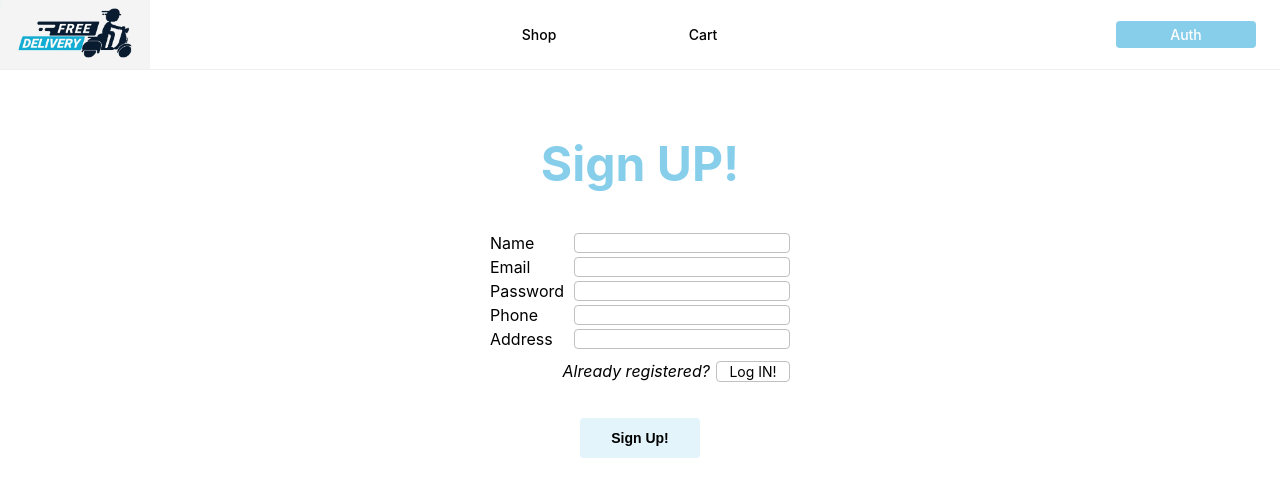
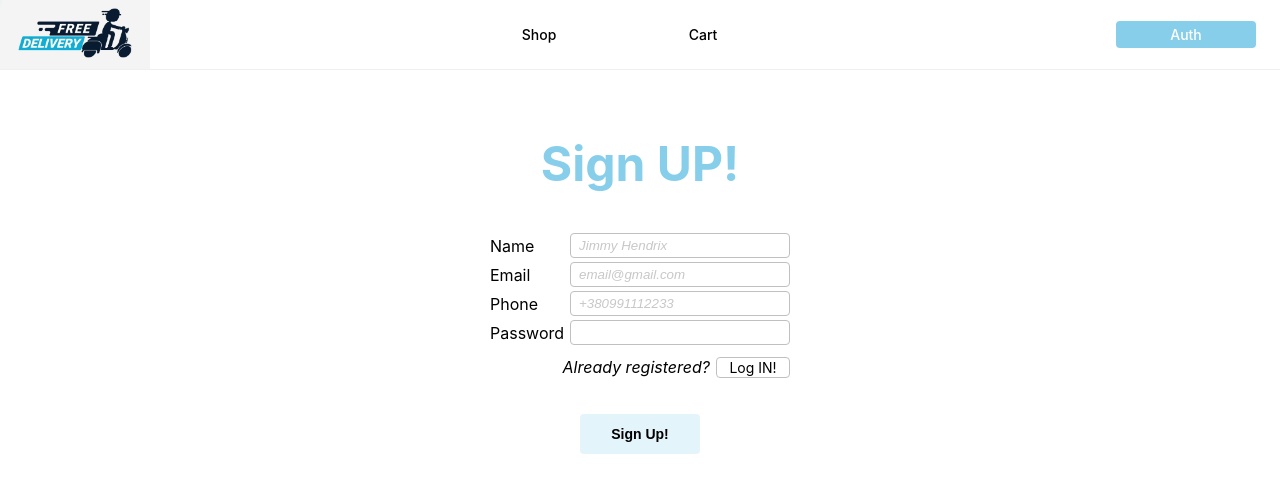
Before and after one commit to Maks-Budiukin/delivery-frontend-vercel, a React (Create React App) app: page /register in a window 1280 px wide. Shown: the top 496 px of the page. Built offline with nearby package versions, Linux system fonts and the light colour scheme.

Commit message:
styled inputs, added placeholders

```diff
--- a/src/components/CartUserForm/CartUserForm.jsx
+++ b/src/components/CartUserForm/CartUserForm.jsx
@@ -68,10 +68,11 @@ export const CartUserForm = () => {
     <StyledForm onSubmit={handleSubmit}>
       <label htmlFor={nameInpudId}>Name </label>
       <input
+            placeholder="Jimmy Hendrix"
             type="text"
             name="name"
             id={nameInpudId}
-            title="Name may contain any symbols and be maximum 16 characters long."
+            title="Name may contain any symbols and be maximum 16 characters long"
             value={name}
             onChange={onInputChange}
             maxLength={16}
@@ -79,6 +80,7 @@ export const CartUserForm = () => {
               />
       <label htmlFor={phoneInpudId}>Number </label>
       <input
+            placeholder="+380991112233"
             type="tel"
             name="number"
             id={phoneInpudId}
@@ -92,20 +94,24 @@ export const CartUserForm = () => {
               />
       <label htmlFor={emailInpudId}>Email </label>
       <input
+        placeholder="email@gmail.com"
         type="email"
         name="email"
         id={emailInpudId}
         pattern="[a-z0-9._%+-]+@[a-z0-9.-]+\.[a-z]{2,4}$"
         value={email}
         onChange={onInputChange}
+        title="Your email address"
         required
           />
-      <label htmlFor={addressInpudId}>Address </label>
-      <input
+      <label htmlFor={addressInpudId}>Delivery address </label>
+      <textarea
+            rows="4"
+            placeholder="London, Baker's Street, 1"
             type="text"
             name="address"
             id={addressInpudId}
-            title="Your address for deliveries."
+            title="Your address for deliveries"
             value={address}
             onChange={onInputChange}
 
--- a/src/components/CartUserForm/CartUserForm.styled.js
+++ b/src/components/CartUserForm/CartUserForm.styled.js
@@ -5,21 +5,49 @@ export const StyledForm = styled.form`
   display: flex;
   flex-wrap: wrap;
   justify-content: space-between;
+  align-items: center;
   height: 170px;
   gap: 4px;
   width: 300px;
 
   input {
-    display: flex;
     width: 210px;
     flex-direction: column;
     border: 1px solid silver;
     border-radius: 4px;
+    padding: 4px;
 
     &:hover,
     &:focus {
       outline: none;
       border: 1px solid skyblue;
+    }
+
+    &::placeholder {
+      padding-left: 4px;
+      font-style: italic;
+      opacity: 0.4;
+    }
+  }
+
+  textarea {
+    width: 100%;
+    flex-direction: column;
+    border: 1px solid silver;
+    border-radius: 4px;
+    padding: 4px;
+    resize: none;
+
+    &:hover,
+    &:focus {
+      outline: none;
+      border: 1px solid skyblue;
+    }
+
+    &::placeholder {
+      padding-left: 4px;
+      font-style: italic;
+      opacity: 0.4;
     }
   }
 `;
@@ -28,7 +56,7 @@ export const StyledButton = styled.button`
   display: block;
   margin-left: auto;
   background-color: #fff;
-  padding: 5px 10px;
+  padding: 12px 16px;
   border: 1px solid skyblue;
   border-radius: 4px;
   color: skyblue;
--- a/src/components/Login/Login.jsx
+++ b/src/components/Login/Login.jsx
@@ -36,6 +36,7 @@ export const Login = () => {
         <StyledForm onSubmit={handleSubmit}>
           <label htmlFor={emailInpudId}>Email </label>
           <input
+            placeholder="email@gmail.com"
             type="email"
             name="email"
             id={emailInpudId}
--- a/src/components/Login/Login.styled.js
+++ b/src/components/Login/Login.styled.js
@@ -16,7 +16,8 @@ export const StyledForm = styled.form`
   width: 300px;
 
   input {
-    display: flex;
+    /* display: flex; */
+    padding: 4px;
     width: 210px;
     flex-direction: column;
     border: 1px solid silver;
@@ -26,6 +27,11 @@ export const StyledForm = styled.form`
     &:focus {
       outline: none;
       border: 1px solid skyblue;
+    }
+    &::placeholder {
+      padding-left: 4px;
+      font-style: italic;
+      opacity: 0.4;
     }
   }
 `;
--- a/src/components/Register/Register.jsx
+++ b/src/components/Register/Register.jsx
@@ -7,17 +7,15 @@ import { Wrapper, StyledForm, LinkBlock, LinkLabel, StyledLink, StyledButton, He
 
 export const Register = () => {
 
+    const [name, setName] = useState("");
+    const [email, setEmail] = useState("");
+    const [password, setPassword] = useState("")
+    const [phone, setPhone] = useState("");
+
     const nameInpudId = nanoid();
     const emailInpudId = nanoid();
     const passwordInpudId = nanoid();
     const phoneInpudId = nanoid();
-    const addressInpudId = nanoid();
-
-    const [name, setName] = useState("");
-    const [email, setEmail] = useState("");
-    const [password, setPassword] = useState("")
-    const [phone, setPhone] = useState("");
-    const [address, setAddress] = useState("")
 
     const dispatch = useDispatch();
 
@@ -31,8 +29,6 @@ export const Register = () => {
             break;
         case "phone": setPhone(event.target.value);
             break;
-        case "address": setAddress(event.target.value);
-            break;
         default: return;
         }
       }
@@ -40,7 +36,7 @@ export const Register = () => {
     const handleSubmit = async (event) => {
       event.preventDefault();
 
-      const {error} = await dispatch(regThunk({ name, email, password, phone, address }));
+      const {error} = await dispatch(regThunk({ name, email, password, phone }));
       !error && dispatch(loginThunk({ email, password }))
 
   }
@@ -52,6 +48,7 @@ export const Register = () => {
         <StyledForm onSubmit={handleSubmit}>
           <label htmlFor={nameInpudId}>Name </label>
           <input
+            placeholder="Jimmy Hendrix"
             type="text"
             name="name"
             id={nameInpudId}
@@ -64,6 +61,7 @@ export const Register = () => {
 
           <label htmlFor={emailInpudId}>Email </label>
           <input
+            placeholder="email@gmail.com"
             type="email"
             name="email"
             id={emailInpudId}
@@ -72,7 +70,20 @@ export const Register = () => {
             onChange={onInputChange}
             required
               />
-
+            <label htmlFor={phoneInpudId}>Phone </label>
+          <input
+            placeholder="+380991112233"
+            type="tel"
+            name="phone"
+            id={phoneInpudId}
+            pattern="[+]38([0-9]{10})"
+            title="Phone number must be digits in format +38XXXXXXXXXX (NO DASHES!)"
+            minLength={13}
+            maxLength={13}
+            value={phone}
+            onChange={onInputChange}
+            required
+              />
           <label htmlFor={passwordInpudId}>Password </label>
           <input
             type="password"
@@ -84,28 +95,6 @@ export const Register = () => {
             minLength={6}
             required
                   />
-          <label htmlFor={phoneInpudId}>Phone </label>
-          <input
-            type="tel"
-            name="phone"
-            id={phoneInpudId}
-            pattern="[+]38([0-9]{10})"
-            title="Phone number must be digits in format +38XXXXXXXXXX (NO DASHES!)"
-            minLength={13}
-            maxLength={13}
-            value={phone}
-            onChange={onInputChange}
-            required
-              />
-          <label htmlFor={addressInpudId}>Address </label>
-          <input
-            type="text"
-            name="address"
-            id={addressInpudId}
-            title="Your address for deliveries."
-            value={address}
-            onChange={onInputChange}
-              />
           <LinkBlock>
             <LinkLabel>Already registered? </LinkLabel>
             <StyledLink to="/login">Log IN!</StyledLink>
--- a/src/components/Register/Register.styled.js
+++ b/src/components/Register/Register.styled.js
@@ -10,22 +10,29 @@ export const Wrapper = styled.section`
 
 export const StyledForm = styled.form`
   display: flex;
+  align-items: center;
   flex-wrap: wrap;
   justify-content: space-between;
   gap: 4px;
   width: 300px;
 
   input {
-    display: flex;
     width: 210px;
     flex-direction: column;
     border: 1px solid silver;
     border-radius: 4px;
+    padding: 4px;
 
     &:hover,
     &:focus {
       outline: none;
       border: 1px solid skyblue;
+    }
+
+    &::placeholder {
+      padding-left: 4px;
+      font-style: italic;
+      opacity: 0.4;
     }
   }
 `;
```
